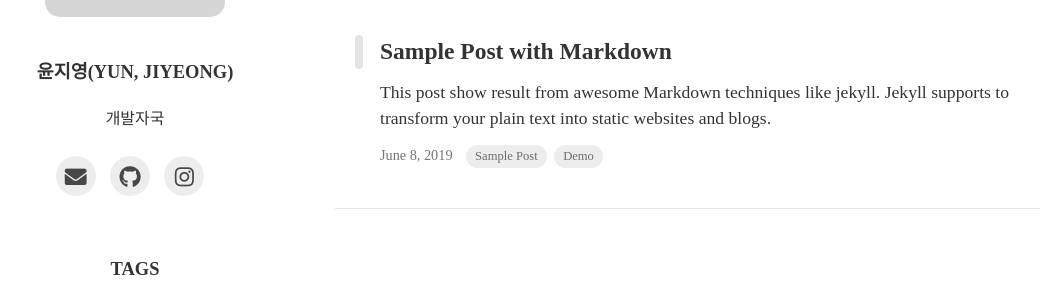
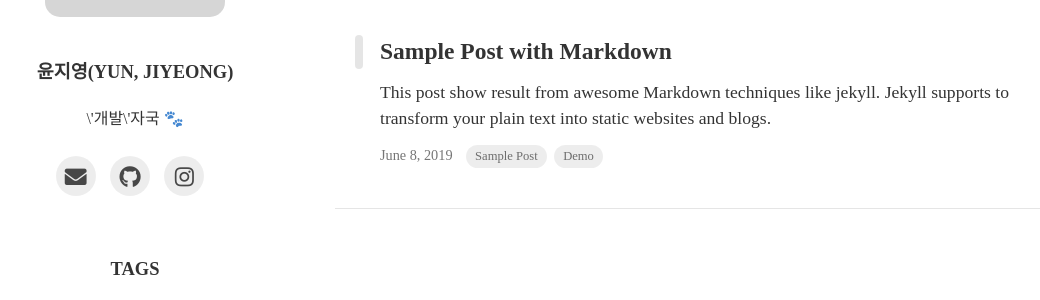
Before and after one commit to JiyeongYun/JiyeongYun.github.io, a Jekyll site: the page built from index.html, in a window 1280 px wide. Shown: the part 223-523 px from the top of the page, without its empty margins (135-1175 px from the left). Built offline with Jekyll 4.4.1, drawn with Linux system fonts in a browser that asks for light colours; nearby versions of some CDN libraries; some web fonts are replaced; the list of posts is cut into pages by our own code.

```diff
--- a/_config.yml
+++ b/_config.yml
@@ -4,14 +4,14 @@ url : "https://jiyeongyun.github.io"
 
 # Blog Settings
 theme_settings :
-  title : 개발자국
+  title : \'개발\'자국
   favicon : assets/favicon.ico
 
   # Profile Settings
   profile :
     image : assets/profile.png
     username : 윤지영(YUN, JIYEONG)
-    description : 개발자국
+    description : \'개발\'자국 🐾
     experience :
       - start : 2016-07-01
         end : 2016-08-31
```
